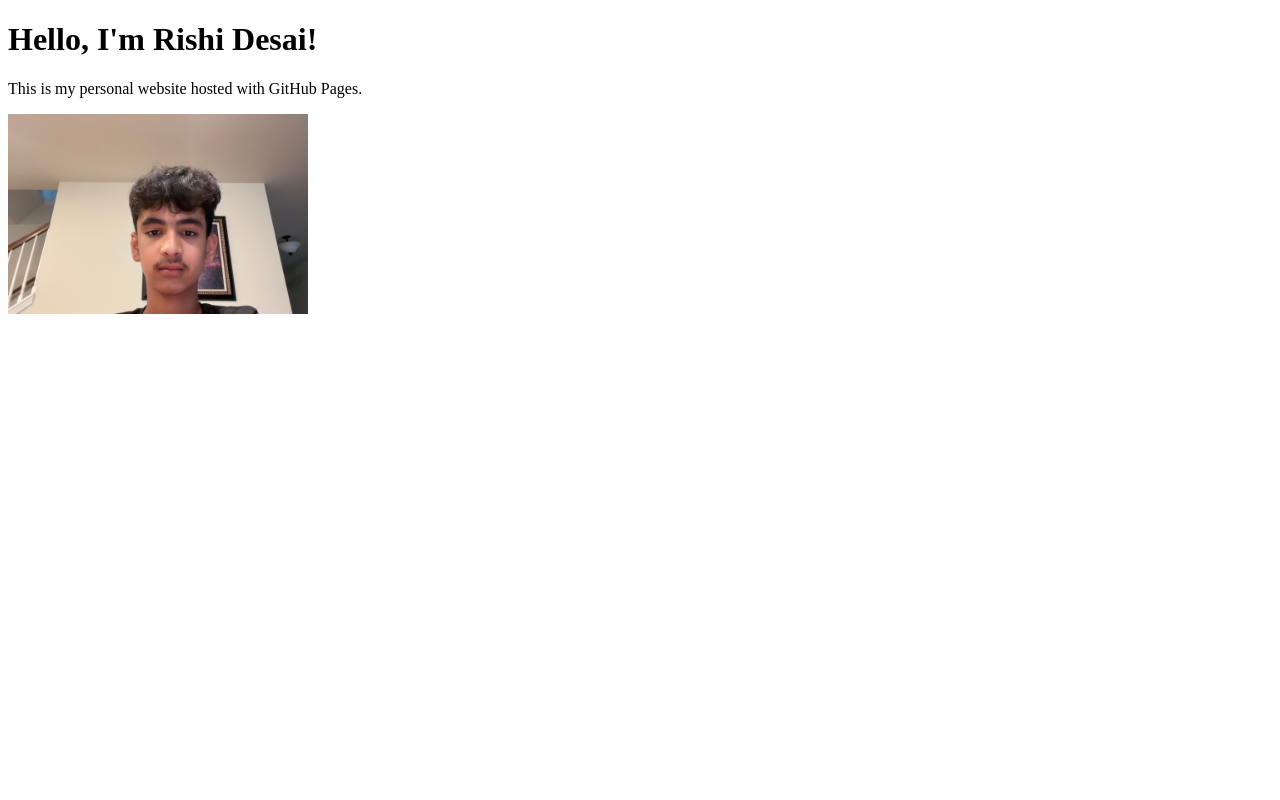
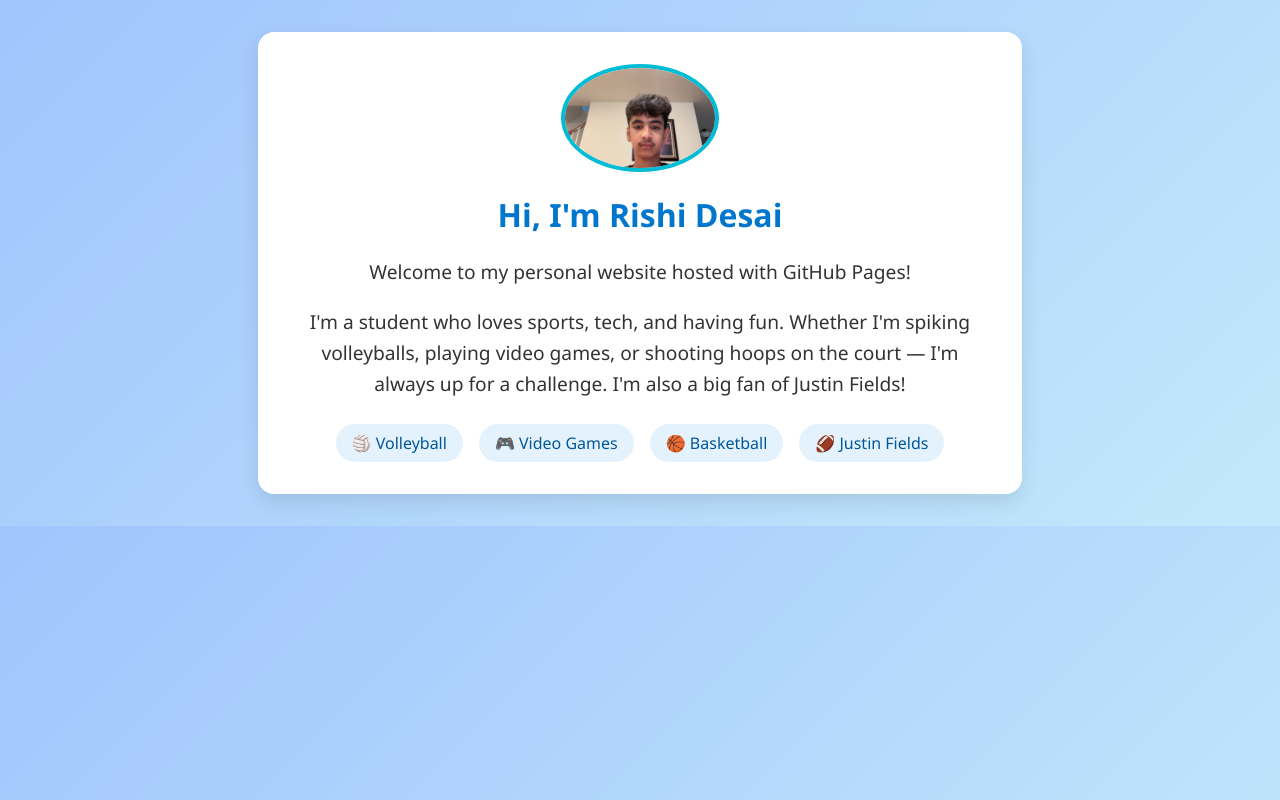
Before and after one commit to RD2010-usd/rishidesai.github.io, a plain HTML site: page index.html in a window 1280 px wide. Drawn offline with Linux system fonts and the light colour scheme.

Commit message:
Update index.html
Update Homepage

```diff
--- a/index.html
+++ b/index.html
@@ -1,12 +1,78 @@
 <!DOCTYPE html>
-<html>
-  <head>
-    <meta charset="UTF-8" />
-    <title>Rishi Desai</title>
-  </head>
-  <body>
-    <h1>Hello, I'm Rishi Desai!</h1>
-    <p>This is my personal website hosted with GitHub Pages.</p>
-    <img src="my photo.jpg" alt="My Photo" width="300" />
-  </body>
+<html lang="en">
+<head>
+  <meta charset="UTF-8" />
+  <meta name="viewport" content="width=device-width, initial-scale=1.0"/>
+  <title>Rishi Desai's Website</title>
+  <style>
+    body {
+      margin: 0;
+      font-family: 'Segoe UI', sans-serif;
+      background: linear-gradient(135deg, #a1c4fd, #c2e9fb);
+      color: #333;
+      display: flex;
+      flex-direction: column;
+      align-items: center;
+      padding: 2rem;
+    }
+
+    .container {
+      background-color: white;
+      padding: 2rem;
+      border-radius: 1rem;
+      box-shadow: 0 8px 20px rgba(0, 0, 0, 0.1);
+      max-width: 700px;
+      width: 100%;
+      text-align: center;
+    }
+
+    img {
+      max-width: 150px;
+      border-radius: 50%;
+      margin-bottom: 1rem;
+      border: 4px solid #00bcd4;
+    }
+
+    h1 {
+      margin-top: 0;
+      color: #0077cc;
+    }
+
+    p {
+      font-size: 1.2rem;
+      line-height: 1.6;
+    }
+
+    .interests {
+      margin-top: 1.5rem;
+      display: flex;
+      justify-content: center;
+      gap: 1rem;
+      flex-wrap: wrap;
+    }
+
+    .interest {
+      background-color: #e3f2fd;
+      padding: 0.5rem 1rem;
+      border-radius: 999px;
+      font-size: 1rem;
+      color: #01579b;
+    }
+  </style>
+</head>
+<body>
+  <div class="container">
+    <img src="my photo.jpg" alt="Rishi Desai's Photo">
+    <h1>Hi, I'm Rishi Desai</h1>
+    <p>Welcome to my personal website hosted with GitHub Pages!</p>
+    <p>I'm a student who loves sports, tech, and having fun. Whether I'm spiking volleyballs, playing video games, or shooting hoops on the court — I'm always up for a challenge. I'm also a big fan of Justin Fields!</p>
+
+    <div class="interests">
+      <div class="interest">🏐 Volleyball</div>
+      <div class="interest">🎮 Video Games</div>
+      <div class="interest">🏀 Basketball</div>
+      <div class="interest">🏈 Justin Fields</div>
+    </div>
+  </div>
+</body>
 </html>
```
